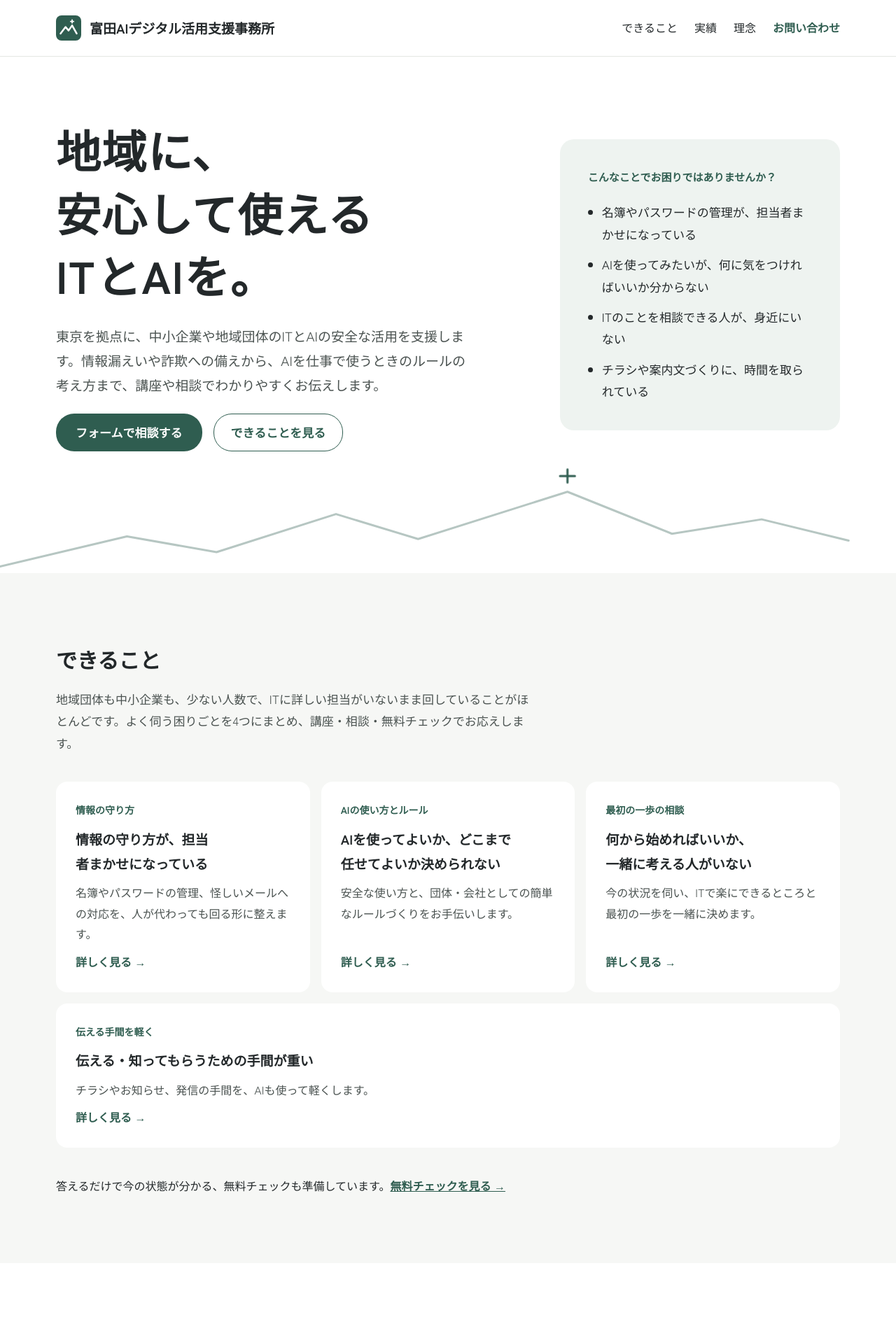
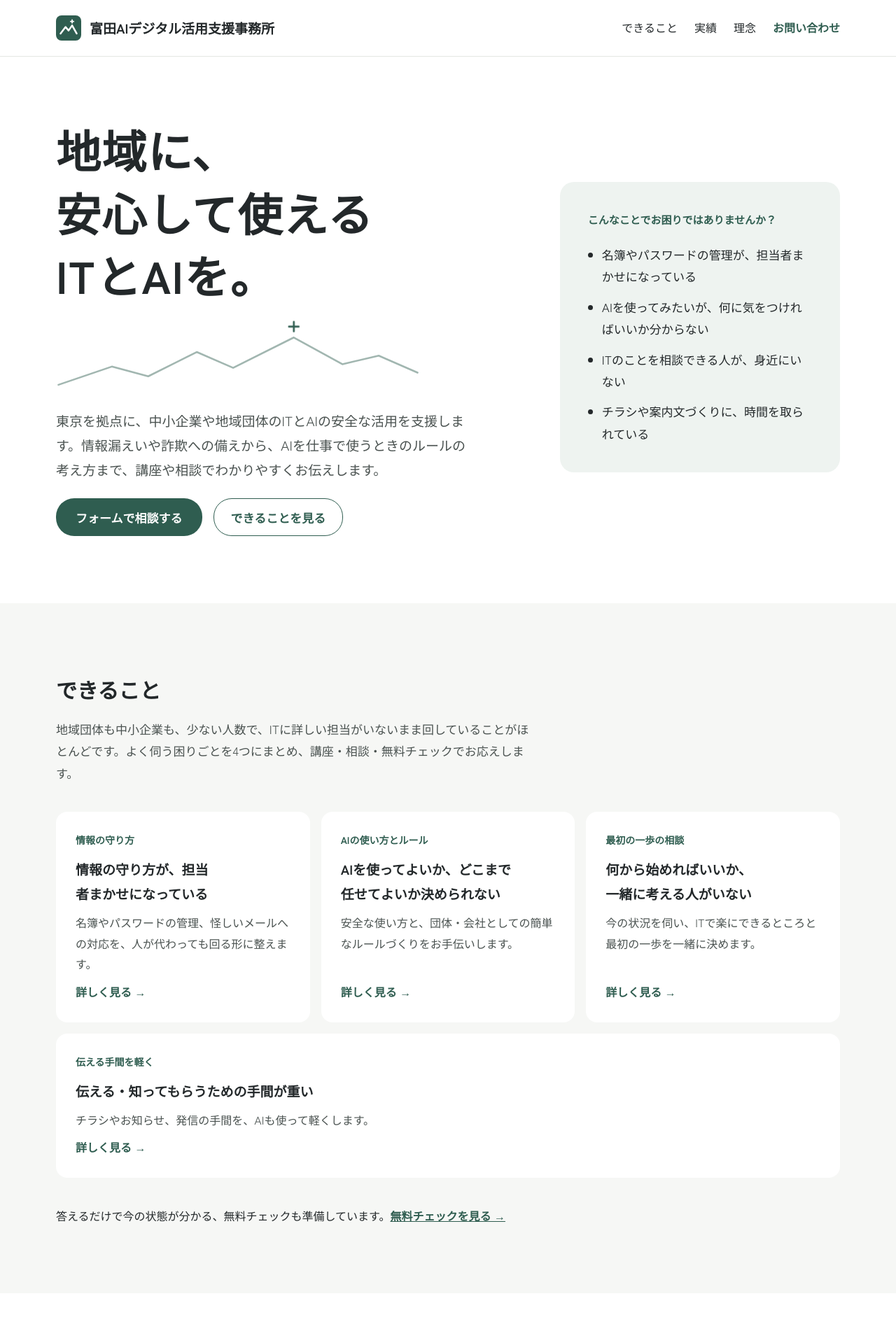
Before and after one commit to fumifumi0831/tomita-ai.jp, a Jekyll site: the page built from index.html, in a window 1280 px wide. Shown: the top 1912 px of the page at 70% size. Built offline with Jekyll 4.4.1, drawn with Linux system fonts in a browser that asks for light colours.

Commit message:
山並みを見出しの直下に移し、最初の画面で描かれるように（案）
Co-Authored-By: Claude Opus 5.5 <noreply@anthropic.com>
Claude-Session: https://claude.ai/code/session_01L8vDNe7qbjzHshKeG5faMY

```diff
--- a/_layouts/default.html
+++ b/_layouts/default.html
@@ -24,9 +24,9 @@ a{color:#2F5D50}a:hover{color:#1F4238}
 @media (max-width: 480px){.site-nav{gap:14px!important;font-size:14px!important;line-height:1.6}.contact-text{text-align:left;font-size:16px!important}}
 .rise{display:block;animation:rise .9s cubic-bezier(.2,.7,.2,1) both;animation-delay:var(--d,0s)}
 @keyframes rise{from{opacity:0;transform:translateY(20px)}to{opacity:1;transform:none}}
-.ridge .line{stroke-dasharray:1;stroke-dashoffset:1;animation:draw 2.4s .6s cubic-bezier(.4,0,.2,1) forwards}
+.ridge .line{stroke-dasharray:1;stroke-dashoffset:1;animation:draw 1.8s .5s cubic-bezier(.4,0,.2,1) forwards}
 @keyframes draw{to{stroke-dashoffset:0}}
-.ridge .spark{opacity:0;animation:spark .7s 2.7s ease-out forwards}
+.ridge .spark{opacity:0;animation:spark .7s 2.2s ease-out forwards}
 @keyframes spark{0%{opacity:0}40%{opacity:1}70%{opacity:.4}100%{opacity:1}}
 @media (prefers-reduced-motion: reduce){.rise,.ridge .line,.ridge .spark{animation:none!important;opacity:1;stroke-dashoffset:0}}
 .to-top{position:fixed;right:16px;bottom:24px;width:48px;height:48px;border-radius:24px;background:#2F5D50;color:#FFFFFF;display:flex;align-items:center;justify-content:center;text-decoration:none;box-shadow:0 4px 12px rgba(0,0,0,.15);opacity:0;visibility:hidden;transition:opacity .2s,visibility .2s}
--- a/index.html
+++ b/index.html
@@ -6,9 +6,13 @@ description: 富田AIデジタル活用支援事務所は、東京を拠点に
 ---
 
 <section id="top" style="overflow: hidden">
-<div style="max-width: 1120px; margin: 0 auto; padding: 88px 24px 24px; display: flex; flex-wrap: wrap; gap: 56px; align-items: center">
+<div style="max-width: 1120px; margin: 0 auto; padding: 88px 24px 96px; display: flex; flex-wrap: wrap; gap: 56px; align-items: center">
 <div style="flex: 999 1 520px; min-width: 0; display: flex; flex-direction: column; gap: 24px">
 <h1 style="margin: 0; font-size: clamp(38px, 6.4vw, 64px); line-height: 1.4; font-weight: 700; letter-spacing: 0.02em"><span class="rise" style="--d: 0.1s">地域に、</span><span class="rise" style="--d: 0.3s">安心して使える</span><span class="rise" style="--d: 0.5s">ITとAIを。</span></h1>
+<svg class="ridge" viewBox="0 0 600 112" aria-hidden="true" style="display: block; width: 100%; max-width: 520px; height: auto; margin: -4px 0 4px">
+<path class="line" pathLength="1" d="M4 106 L92 76 L152 92 L232 52 L292 78 L392 28 L472 72 L532 58 L596 86" stroke="#2F5D50" stroke-opacity="0.45" stroke-width="3" stroke-linecap="round" stroke-linejoin="round" fill="none"/>
+<path class="spark" d="M392 2 V18 M384 10 H400" stroke="#2F5D50" stroke-width="3" stroke-linecap="round" fill="none"/>
+</svg>
 <p class="rise" style="--d: 0.8s; margin: 0; font-size: 19px; color: #4A5250; max-width: 600px">東京を拠点に、中小企業や地域団体のITとAIの安全な活用を支援します。情報漏えいや詐欺への備えから、AIを仕事で使うときのルールの考え方まで、講座や相談でわかりやすくお伝えします。</p>
 <div class="rise" style="--d: 1s; display: flex; flex-wrap: wrap; gap: 16px">
 <a href="https://forms.gle/3riH2FEBzJ8SkmK79" target="_blank" rel="noopener" style="display: inline-flex; align-items: center; min-height: 52px; padding: 0 28px; background: #2F5D50; color: #FFFFFF; border-radius: 26px; text-decoration: none; font-size: 17px; font-weight: 700">フォームで相談する</a>
@@ -25,10 +29,6 @@ description: 富田AIデジタル活用支援事務所は、東京を拠点に
 </ul>
 </div>
 </div>
-<svg class="ridge" viewBox="0 0 1200 160" preserveAspectRatio="none" aria-hidden="true" style="display: block; width: 100%; height: clamp(72px, 12vw, 150px)">
-<path class="line" pathLength="1" d="M0 150 L170 104 L290 128 L450 70 L560 108 L760 36 L900 100 L1020 78 L1200 128" stroke="#2F5D50" stroke-opacity="0.35" stroke-width="3" stroke-linecap="round" stroke-linejoin="round" fill="none" vector-effect="non-scaling-stroke"/>
-<path class="spark" d="M760 2 V22 M750 12 H770" stroke="#2F5D50" stroke-width="3" stroke-linecap="round" fill="none" vector-effect="non-scaling-stroke"/>
-</svg>
 </section>
 
 <section id="services" style="background: #F6F7F5">
```
